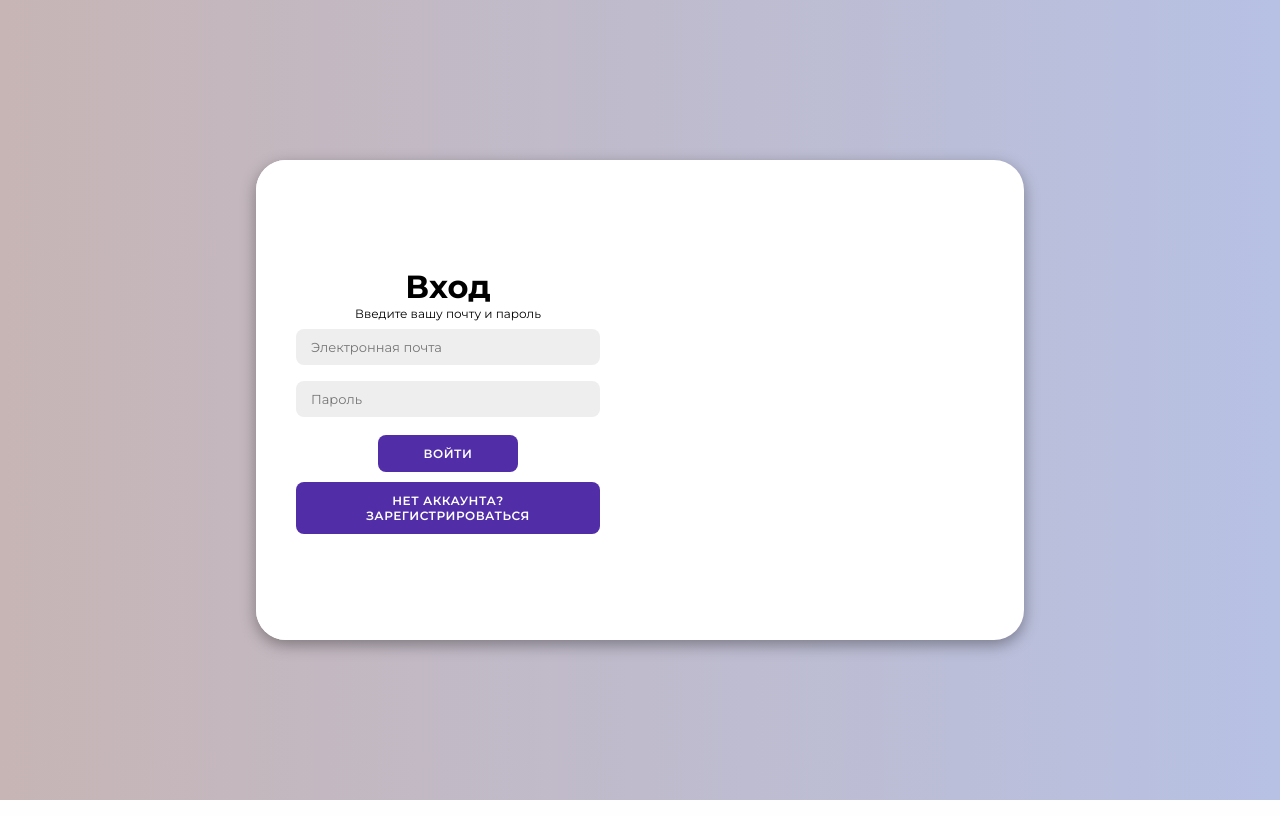
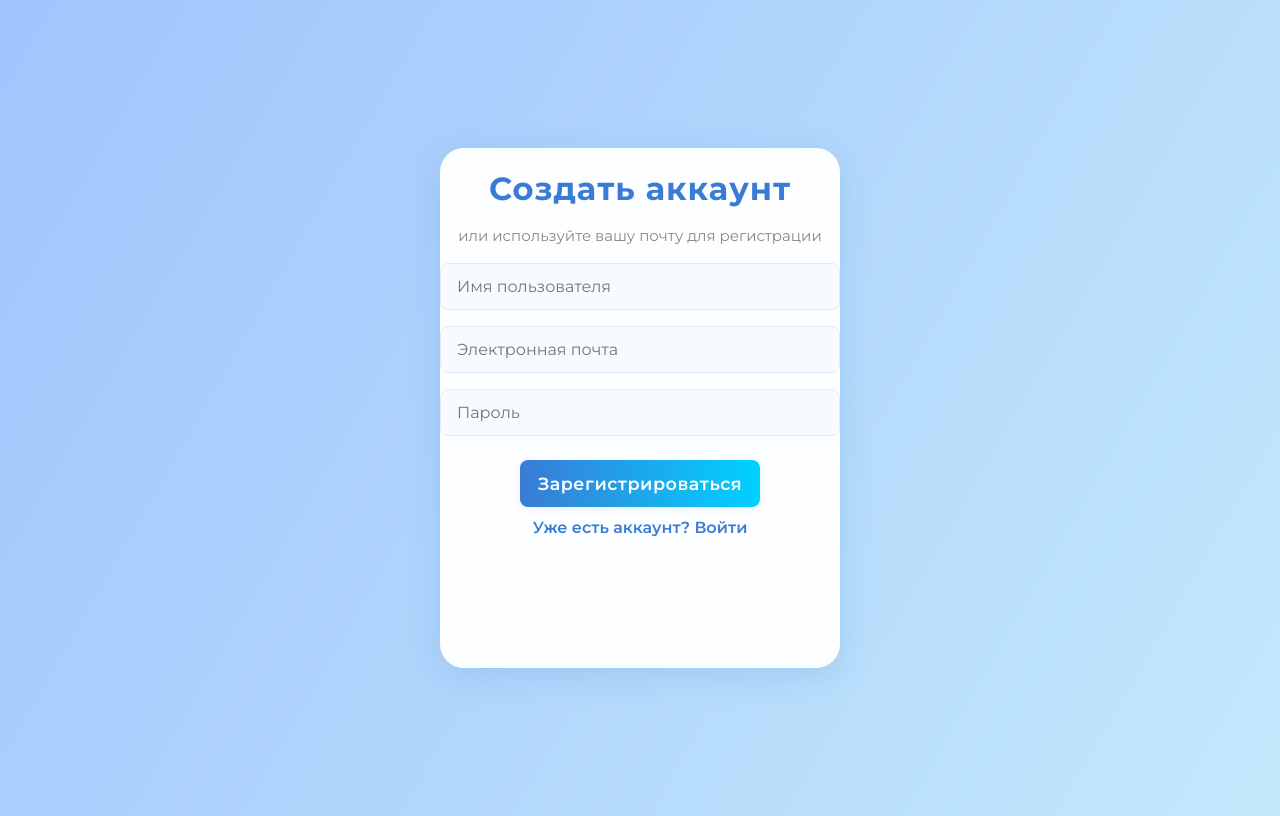
Before and after one commit to qeeweex/web_app_for_preschoolers, a Flask app: page /signup in a window 1280 px wide. Run offline with Flask 3, Linux system fonts and the light colour scheme.

Commit message:
изменил дизайн регестрации

```diff
--- a/static/style/register.css
+++ b/static/style/register.css
@@ -1,232 +1,180 @@
-@import url('https://fonts.googleapis.com/css2?family=Montserrat:wght@300;400;500;600;700&display=swap');
-
-*{
-    margin: 0;
-    padding: 0;
-    box-sizing: border-box;
-    font-family: 'Montserrat', sans-serif;
-}
-
-body{
-    background-color: #c9d6ff;
-    background: linear-gradient(to right, #e2e2e2, #c9d6ff);
+@import url('https://fonts.googleapis.com/css2?family=Montserrat:wght@400;600;700&display=swap');
+* { box-sizing: border-box; font-family: 'Montserrat', Arial, sans-serif; }
+body {
+    min-height: 100vh;
+    background: linear-gradient(120deg, #a1c4fd 0%, #c2e9fb 100%);
     display: flex;
     align-items: center;
     justify-content: center;
+}
+.container {
+    background: rgba(255,255,255,0.97);
+    border-radius: 24px;
+    box-shadow: 0 8px 32px rgba(60, 120, 200, 0.18);
+    width: 400px;
+    max-width: 95vw;
+    min-height: 520px;
+    padding: 40px 32px 32px 32px;
+    position: relative;
+    animation: fadeIn 1s;
+    overflow: hidden;
+}
+@keyframes fadeIn {
+    from { opacity: 0; transform: translateY(40px);}
+    to { opacity: 1; transform: translateY(0);}
+}
+.form-container {
+    width: 100%;
+    position: absolute;
+    left: 0; top: 0;
+    transition: transform 0.7s cubic-bezier(.68,-0.55,.27,1.55), opacity 0.5s;
+    background: transparent;
+}
+.sign-up {
+    z-index: 2;
+    opacity: 1;
+    transform: translateX(0);
+    pointer-events: all;
+}
+.sign-in {
+    z-index: 1;
+    opacity: 0;
+    transform: translateX(100%);
+    pointer-events: none;
+}
+.container.show-signin .sign-up {
+    opacity: 0;
+    transform: translateX(-100%);
+    pointer-events: none;
+    z-index: 1;
+}
+.container.show-signin .sign-in {
+    opacity: 1;
+    transform: translateX(0);
+    pointer-events: all;
+    z-index: 2;
+}
+.form-container form {
+    display: flex;
     flex-direction: column;
-    height: 100vh;
+    align-items: center;
+    width: 100%;
 }
-
-body {
-    background-color: #bcc8f1;
-    background: linear-gradient(to right, #c7b5b5, #b7c1e4);
-    display: flex;
-    align-items: center;
-    justify-content: center;
-    flex-direction: column;
-    height: 100vh;
+.form-container h1 {
+    color: #3a7bd5;
+    font-weight: 700;
+    margin-bottom: 18px;
+    letter-spacing: 1px;
 }
-
-
-.main {
-    background-color: #fff;
-    border-radius: 20px;
-    box-shadow: 0 5px 15px rgba(0, 0, 0, 0.35);
-    position: relative;
-    overflow: hidden;
-    width: 500px;
-    max-width: 100%;
-    min-height: 480px;
+.form-container span {
+    display: block;
+    text-align: center;
+    margin-bottom: 18px;
+    color: #888;
+    font-size: 15px;
 }
-
-.container{
-    background-color: #fff;
-    border-radius: 30px;
-    box-shadow: 0 5px 15px rgba(0, 0, 0, 0.35);
-    position: relative;
-    overflow: hidden;
-    width: 768px;
-    max-width: 100%;
-    min-height: 480px;
-}
-
-.container p{
-    font-size: 14px;
-    line-height: 20px;
-    letter-spacing: 0.3px;
-    margin: 20px 0;
-}
-
-.container span{
-    font-size: 12px;
-}
-
-.container a{
-    color: #333;
-    font-size: 13px;
-    text-decoration: none;
-    margin: 15px 0 10px;
-}
-
-.container button{
-    background-color: #512da8;
-    color: #fff;
-    font-size: 12px;
-    padding: 10px 45px;
-    border: 1px solid transparent;
+.form-container input {
+    width: 100%;
+    padding: 13px 16px;
+    margin-bottom: 16px;
+    border: 1.5px solid #e3eafc;
     border-radius: 8px;
-    font-weight: 600;
-    letter-spacing: 0.5px;
-    text-transform: uppercase;
-    margin-top: 10px;
-    cursor: pointer;
-}
-
-.container button.hidden{
-    background-color: transparent;
-    border-color: #fff;
-}
-
-.container form{
-    background-color: #fff;
-    display: flex;
-    align-items: center;
-    justify-content: center;
-    flex-direction: column;
-    padding: 0 40px;
-    height: 100%;
-}
-
-.container input{
-    background-color: #eee;
-    border: none;
-    margin: 8px 0;
-    padding: 10px 15px;
-    font-size: 13px;
-    border-radius: 8px;
-    width: 100%;
+    font-size: 1em;
+    background: #f7fbff;
+    transition: border 0.2s, background 0.2s;
     outline: none;
 }
-
-.form-container{
-    position: absolute;
-    top: 0;
-    height: 100%;
-    transition: all 0.6s ease-in-out;
+.form-container input:focus {
+    border: 1.5px solid #3a7bd5;
+    background: #fff;
 }
-
-.sign-in{
-    left: 0;
-    width: 50%;
-    z-index: 2;
+.form-container button[type="submit"] {
+    width: 60%;
+    padding: 13px;
+    background: linear-gradient(90deg, #3a7bd5 0%, #00d2ff 100%);
+    color: #fff;
+    border: none;
+    border-radius: 8px;
+    font-size: 1.1em;
+    font-weight: 600;
+    cursor: pointer;
+    margin-top: 8px;
+    box-shadow: 0 2px 8px rgba(58,123,213,0.10);
+    transition: background 0.2s, transform 0.1s, box-shadow 0.2s;
+    letter-spacing: 0.5px;
+    display: block;
+    margin-left: auto;
+    margin-right: auto;
 }
-
-.container.active .sign-in{
-    transform: translateX(100%);
+.form-container button[type="submit"]:hover {
+    background: linear-gradient(90deg, #005fa3 0%, #3a7bd5 100%);
+    transform: translateY(-2px) scale(1.03);
+    box-shadow: 0 6px 24px rgba(58,123,213,0.18);
 }
-
-.sign-up{
-    left: 0;
-    width: 50%;
-    opacity: 0;
-    z-index: 1;
+.switch-btn {
+    background: none;
+    border: none;
+    color: #3a7bd5;
+    font-weight: 600;
+    cursor: pointer;
+    margin-top: 10px;
+    font-size: 1em;
+    transition: color 0.2s;
 }
-
-.container.active .sign-up{
-    transform: translateX(100%);
-    opacity: 1;
-    z-index: 5;
-    animation: move 0.6s;
+.switch-btn:hover {
+    color: #005fa3;
+    text-decoration: underline;
 }
-
-@keyframes move{
-    0%, 49.99%{
-        opacity: 0;
-        z-index: 1;
+.toggle-container {
+    margin-top: 24px;
+    text-align: center;
+}
+.toggle-panel {
+    color: #3a7bd5;
+    font-size: 1.05em;
+}
+.toggle-panel a {
+    color: #005fa3;
+    text-decoration: underline;
+    font-weight: 600;
+    transition: color 0.2s;
+}
+.toggle-panel a:hover {
+    color: #00b4d8;
+}
+.error {
+    color: #e74c3c;
+    background: #fbeee6;
+    border: 1px solid #f5c6cb;
+    border-radius: 6px;
+    padding: 8px;
+    margin-bottom: 14px;
+    text-align: center;
+    font-size: 1em;
+}
+@media (max-width: 500px) {
+    .container {
+        padding: 18px 4vw 18px 4vw;
+        min-height: 420px;
+        width: 98vw;
     }
-    50%, 100%{
-        opacity: 1;
-        z-index: 5;
+    .form-container h1 {
+        font-size: 1.3em;
     }
 }
 
-.social-icons{
-    margin: 20px 0;
+.toggle-container {
+    display: none !important;
 }
 
-.social-icons a{
-    border: 1px solid #ccc;
-    border-radius: 20%;
-    display: inline-flex;
-    justify-content: center;
-    align-items: center;
-    margin: 0 3px;
-    width: 40px;
-    height: 40px;
-}
-
-.toggle-container{
+.toggle-container {
     position: absolute;
     top: 0;
-    left: 50%;
-    width: 50%;
-    height: 100%;
-    overflow: hidden;
-    transition: all 0.6s ease-in-out;
-    border-radius: 150px 0 0 100px;
-    z-index: 1000;
+    left: 0;
+    width: 100%;
+    z-index: 0;
+    pointer-events: none;
 }
-
-.container.active .toggle-container{
-    transform: translateX(-100%);
-    border-radius: 0 150px 100px 0;
+.form-container {
+    z-index: 2;
 }
-
-.toggle{
-    background-color: #512da8;
-    height: 100%;
-    background: linear-gradient(to right, #5c6bc0, #512da8);
-    color: #fff;
-    position: relative;
-    left: -100%;
-    height: 100%;
-    width: 200%;
-    transform: translateX(0);
-    transition: all 0.6s ease-in-out;
-}
-
-.container.active .toggle{
-    transform: translateX(50%);
-}
-
-.toggle-panel{
-    position: absolute;
-    width: 50%;
-    height: 100%;
-    display: flex;
-    align-items: center;
-    justify-content: center;
-    flex-direction: column;
-    padding: 0 30px;
-    text-align: center;
-    top: 0;
-    transform: translateX(0);
-    transition: all 0.6s ease-in-out;
-}
-
-.toggle-left{
-    transform: translateX(-200%);
-}
-
-.container.active .toggle-left{
-    transform: translateX(0);
-}
-
-.toggle-right{
-    right: 0;
-    transform: translateX(0);
-}
-
-.container.active .toggle-right{
-    transform: translateX(200%);
-}
```
